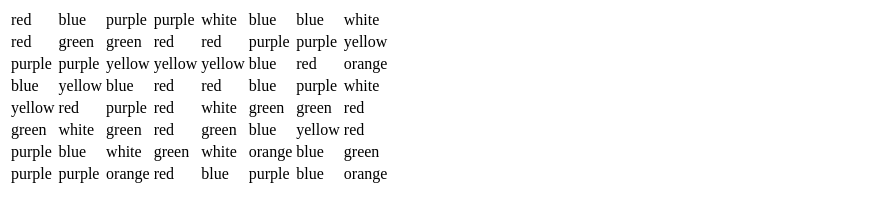
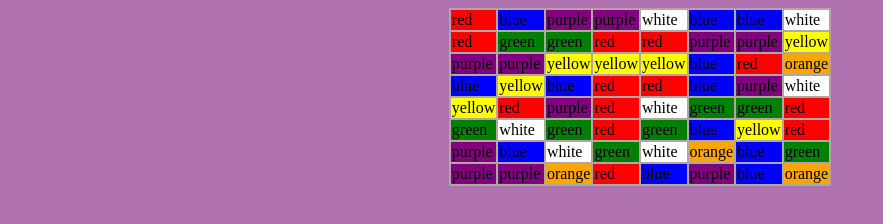
Before and after one commit to jackieiscool/Bejewled, a plain HTML site: page index.html in a window 1280 px wide. Shown: the whole page, without its empty margins (0-883 px from the left). Drawn offline with nearby package versions, Linux system fonts and the light colour scheme.

Commit message:
added some css

```diff
--- a/index.html
+++ b/index.html
@@ -1,5 +1,6 @@
 <html>
 	<head>
+		<link rel="stylesheet" type="text/css" href="stylesheet.css">
 	 	<script src="http://ajax.googleapis.com/ajax/libs/jquery/1.10.2/jquery.min.js"></script>
 	 	<script src="js/underscore-min.js"></script>
 	  <script src="js/script.js"></script>
--- a/js/script.js
+++ b/js/script.js
@@ -55,7 +55,7 @@ $(document).ready(function() {
   // Here an underscore template (<td>) will be created and attached to cell
   // These templates will be attached to <table> created in board
   Cell.prototype.createSquare = function() {
-  	var template = _.template("<td>" + this.color + "</td>");
+  	var template = _.template("<td class=" + this.color + ">" + this.color + "</td>");
   	var row = "#row_" + this.xCoordinate;
   	$(row).append(template);
   }
--- /dev/null
+++ b/stylesheet.css
@@ -0,0 +1,37 @@
+body {
+	background-color:#AF71B0;
+}
+
+table {
+	margin-left: auto;
+	margin-right: auto;
+	background-color:#B2A6A4;
+}
+
+.green {
+	background-color: green;
+}
+
+.purple {
+	background-color: purple;
+}
+
+.blue {
+	background-color: blue;
+}
+
+.yellow {
+	background-color: yellow;
+}
+
+.orange {
+	background-color: orange;
+}
+
+.red {
+	background-color: red;
+}
+
+.white {
+	background-color: white;
+}
```
